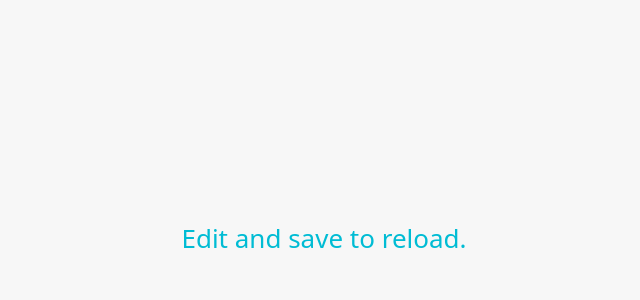
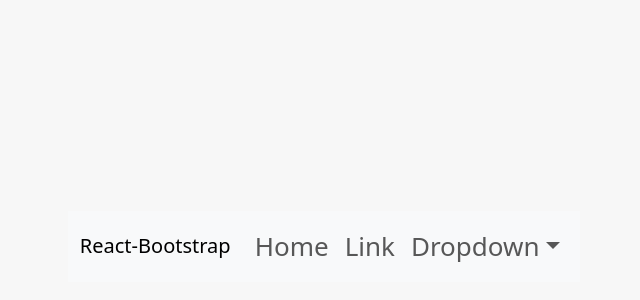
Before and after one commit to JuliaPabst/My-Website, a React (Create React App) app in the folder my-app/: page / in a window 1280 px wide. Shown: the part 154-454 px from the top of the page, without its empty margins (316-956 px from the left). Built offline with nearby package versions, Linux system fonts and the light colour scheme.

Commit message:
reinstall bootstrap so that it really works. Add placeholder navigation bar

```diff
--- a/my-app/package.json
+++ b/my-app/package.json
@@ -8,6 +8,7 @@
     "@testing-library/user-event": "^13.5.0",
     "bootstrap": "^5.3.2",
     "react": "^18.2.0",
+    "react-bootstrap": "^2.10.0",
     "react-dom": "^18.2.0",
     "react-scripts": "5.0.1",
     "web-vitals": "^2.1.4"
--- a/my-app/src/App.js
+++ b/my-app/src/App.js
@@ -1,10 +1,11 @@
 import "./App.css";
+import Navigation from "./Navigation.js";
 
 function App() {
   return (
     <div className="App">
       <header className="App-header">
-        <p class="color-test">Edit and save to reload.</p>
+        <Navigation />
       </header>
     </div>
   );
--- /dev/null
+++ b/my-app/src/Navigation.js
@@ -0,0 +1,33 @@
+import React from "react";
+import Container from "react-bootstrap/Container";
+import Nav from "react-bootstrap/Nav";
+import Navbar from "react-bootstrap/Navbar";
+import NavDropdown from "react-bootstrap/NavDropdown";
+
+export default function Navigation() {
+  return (
+    <Navbar expand="lg" className="bg-body-tertiary">
+      <Container>
+        <Navbar.Brand href="#home">React-Bootstrap</Navbar.Brand>
+        <Navbar.Toggle aria-controls="basic-navbar-nav" />
+        <Navbar.Collapse id="basic-navbar-nav">
+          <Nav className="me-auto">
+            <Nav.Link href="#home">Home</Nav.Link>
+            <Nav.Link href="#link">Link</Nav.Link>
+            <NavDropdown title="Dropdown" id="basic-nav-dropdown">
+              <NavDropdown.Item href="#action/3.1">Action</NavDropdown.Item>
+              <NavDropdown.Item href="#action/3.2">
+                Another action
+              </NavDropdown.Item>
+              <NavDropdown.Item href="#action/3.3">Something</NavDropdown.Item>
+              <NavDropdown.Divider />
+              <NavDropdown.Item href="#action/3.4">
+                Separated link
+              </NavDropdown.Item>
+            </NavDropdown>
+          </Nav>
+        </Navbar.Collapse>
+      </Container>
+    </Navbar>
+  );
+}
```
Also changed, not shown: 1 other file (tests, documents, lock files or other folders).
